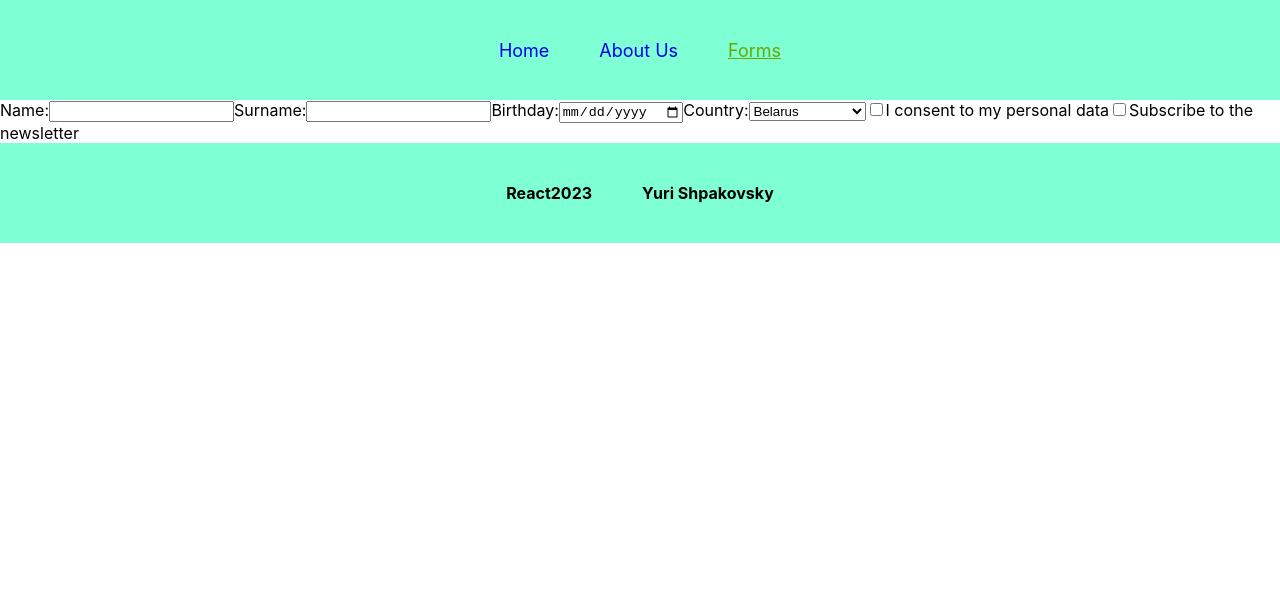
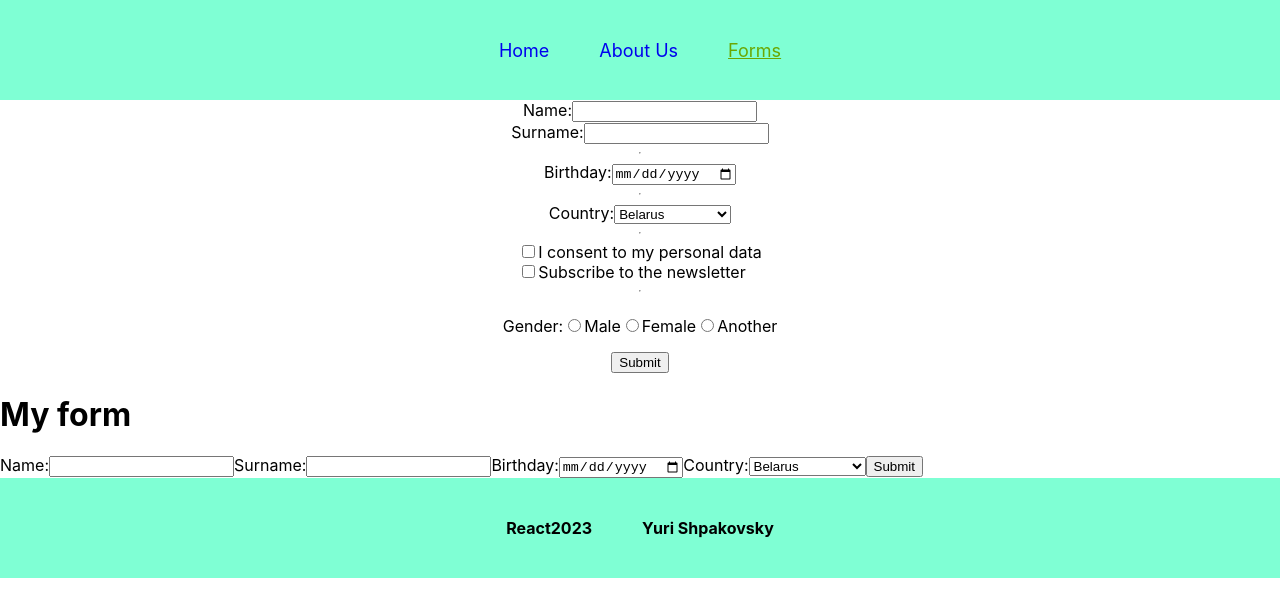
Before and after one commit to Clukva/React2023Q1, a React (Create React App) app in the folder my-react-app/: page /forms in a window 1280 px wide. Shown: the top 616 px of the page. Built offline with nearby package versions, Linux system fonts and the light colour scheme.

Commit message:
feat: add basic structure to MyForm class

```diff
--- a/my-react-app/src/components/MyCharacter.tsx
+++ b/my-react-app/src/components/MyCharacter.tsx
@@ -10,7 +10,6 @@ export default class MyCharacter extends React.Component<IProps, IState> {
       items: [],
       inputValue: '',
     };
-    this.addInputChange = this.addInputChange.bind(this);
   }
 
   componentDidMount() {
@@ -40,10 +39,6 @@ export default class MyCharacter extends React.Component<IProps, IState> {
     localStorage.setItem('input', inputValue);
   }
 
-  addInputChange(ev: React.ChangeEvent<HTMLInputElement>) {
-    this.setState({ inputValue: ev.target.value });
-  }
-
   render() {
     const { error, isLoaded, items, inputValue } = this.state;
 
@@ -67,7 +62,7 @@ export default class MyCharacter extends React.Component<IProps, IState> {
                 type="text"
                 placeholder="Search"
                 value={inputValue}
-                onChange={this.addInputChange}
+                onChange={(e) => this.setState({ inputValue: e.target.value })}
               />
             </form>
           </div>
--- /dev/null
+++ b/my-react-app/src/components/MyForm.tsx
@@ -0,0 +1,93 @@
+import React, { SyntheticEvent } from 'react';
+import { IPropsForm, IStateForm } from '../interfaces/MyCharacterInterfases';
+
+export default class MyForm extends React.Component<IPropsForm, IStateForm> {
+  constructor(props: IPropsForm | Readonly<IPropsForm>) {
+    super(props);
+    this.state = {
+      formValues: {
+        nameForm: '',
+        surname: '',
+        birthday: '',
+        country: '',
+      },
+      cardsArray: [],
+    };
+  }
+
+  handleChange = (
+    event: React.ChangeEvent<HTMLInputElement> | React.ChangeEvent<HTMLSelectElement>
+  ) => {
+    const { name, value } = event.target;
+    const { formValues } = this.state;
+    this.setState({
+      formValues: {
+        ...formValues,
+        [name]: value,
+      },
+    });
+  };
+
+  handleSubmit = (event: SyntheticEvent<HTMLFormElement>) => {
+    event.preventDefault();
+    const { formValues } = this.state;
+    const { cardsArray } = this.state;
+
+    this.setState({
+      cardsArray: [...cardsArray, formValues],
+      formValues: {
+        nameForm: '',
+        surname: '',
+        birthday: '',
+        country: '',
+      },
+    });
+  };
+
+  render() {
+    const { formValues } = this.state;
+    const { cardsArray } = this.state;
+    const { nameForm, surname, birthday, country } = formValues;
+
+    return (
+      <div>
+        {' '}
+        <form onSubmit={this.handleSubmit}>
+          <label htmlFor="nameForm">
+            Name:
+            <input type="text" value={nameForm} onChange={this.handleChange} name="nameForm" />
+          </label>
+          <label htmlFor="surname">
+            Surname:
+            <input type="text" value={surname} onChange={this.handleChange} name="surname" />
+          </label>
+          <label htmlFor="birthday">
+            Birthday:
+            <input type="date" value={birthday} onChange={this.handleChange} name="birthday" />
+          </label>
+          <label htmlFor="country">
+            Country:
+            <select inputMode="text" name="country" value={country} onChange={this.handleChange}>
+              <option value="Belarus">Belarus</option>
+              <option value="Litunia">Litunia</option>
+              <option value="Latvia">Latvia</option>
+              <option value="Poland">Poland</option>
+              <option value="Ukraine">Ukraine</option>
+              <option value="Russia">Russia</option>
+              <option value="Another country">Another country</option>
+            </select>
+          </label>
+          <button type="submit">Submit</button>
+        </form>
+        {cardsArray.map((card) => (
+          <div className="form-cards" key={new Date().getTime()}>
+            <h6>{`Name: ${card.nameForm}`}</h6>
+            <h6>{`Surname: ${card.surname}`}</h6>
+            <h6>{`Birthday: ${card.birthday}`}</h6>
+            <h6>{`Country: ${card.country}`}</h6>
+          </div>
+        ))}
+      </div>
+    );
+  }
+}
--- a/my-react-app/src/pages/Formspage.tsx
+++ b/my-react-app/src/pages/Formspage.tsx
@@ -1,7 +1,11 @@
+/* eslint-disable jsx-a11y/label-has-associated-control */
 import React, { FC } from 'react';
+import '../styles/forms.css';
+import MyForm from '../components/MyForm';
 
 const addFormsPage: FC = () => {
   return (
+    <>
       <form className="form-conteiner">
         <label htmlFor="name">
           Name:
@@ -11,10 +15,12 @@ const addFormsPage: FC = () => {
           Surname:
           <input type="text" name="surname" />
         </label>
+        <hr />
         <label htmlFor="birthday">
           Birthday:
           <input type="date" name="birthday" />
         </label>
+        <hr />
         <label htmlFor="country">
           Country:
           <select name="country">
@@ -27,14 +33,38 @@ const addFormsPage: FC = () => {
             <option value="Another country">Another country</option>
           </select>
         </label>
+        <hr />
         <label htmlFor="birthpersonalData">
           <input type="checkbox" name="birthpersonalData" />I consent to my personal data
+          <br />
           <label htmlFor="newsletter">
             <input type="checkbox" name="newsletter" />
             Subscribe to the newsletter
           </label>
         </label>
+        <hr />
+        <p>
+          Gender:
+          <label>
+            <input type="radio" name="myGender" value="option1" />
+            Male
+          </label>
+          <label>
+            <input type="radio" name="myGender" value="option2" />
+            Female
+          </label>
+          <label>
+            <input type="radio" name="myGender" value="option3" />
+            Another
+          </label>
+        </p>
+        <button type="submit">Submit</button>
       </form>
+      <div>
+        <h1>My form</h1>
+        <MyForm />
+      </div>
+    </>
   );
 };
 
--- /dev/null
+++ b/my-react-app/src/styles/forms.css
@@ -0,0 +1,13 @@
+.form-conteiner {
+  margin: 0 auto;
+  display: flex;
+  flex-direction: column;
+  align-items: center;
+}
+
+.form-cards {
+  margin: 0 auto;
+  display: flex;
+  flex-direction: column;
+  align-items: center;
+}
```
Also changed, not shown: my-react-app/src/interfaces/MyCharacterInterfases.tsx (+13 -0 lines). Lines whose indentation alone changed are shown as unchanged.
